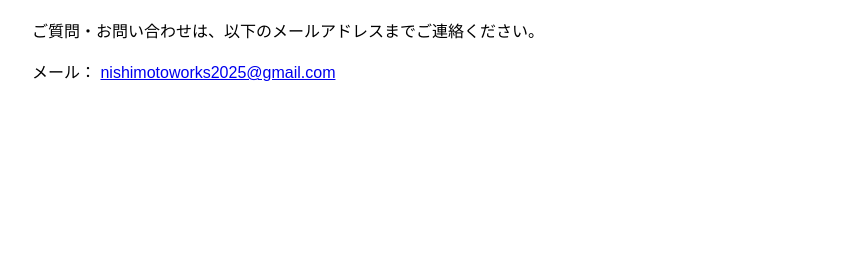
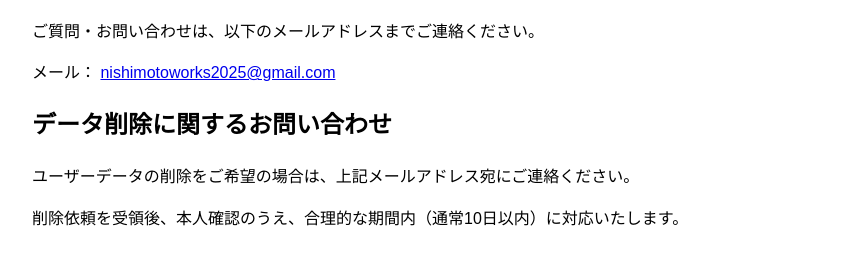
Before and after one commit to nishimotoworks2025/privacy-policy-musclemirror, a plain HTML site: page contact.html in a window 1280 px wide. Shown: the part 133-398 px from the top of the page, without its empty margins (208-1071 px from the left). Drawn offline with Linux system fonts and the light colour scheme.

Commit message:
Update contact.html
edit1

```diff
--- a/contact.html
+++ b/contact.html
@@ -40,6 +40,10 @@
     <h1>お問い合わせ</h1>
     <p>ご質問・お問い合わせは、以下のメールアドレスまでご連絡ください。</p>
     <p>メール： <a href="mailto:nishimotoworks2025@gmail.com">nishimotoworks2025@gmail.com</a></p>
+
+    <h2>データ削除に関するお問い合わせ</h2>
+    <p>ユーザーデータの削除をご希望の場合は、上記メールアドレス宛にご連絡ください。</p>
+    <p>削除依頼を受領後、本人確認のうえ、合理的な期間内（通常10日以内）に対応いたします。</p>
 </body>
 
 </html>
```
